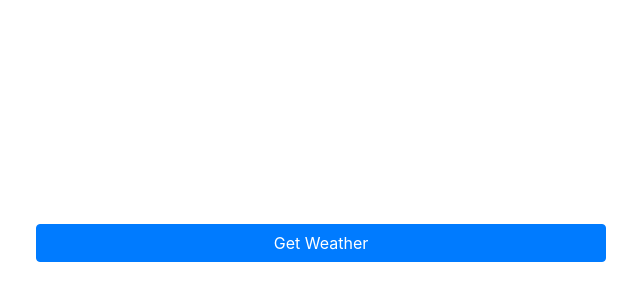
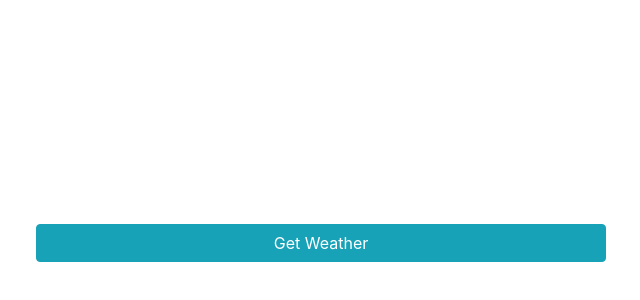
Before and after one commit to brandonbrown4792/weather-checker, a React (Create React App) app: page / in a window 1280 px wide. Shown: the part 4-304 px from the top of the page, without its empty margins (319-959 px from the left). Built offline with nearby package versions, Linux system fonts and the light colour scheme.

Commit message:
Added temperature slider and some styling

```diff
--- a/src/components/HomePage.js
+++ b/src/components/HomePage.js
@@ -22,8 +22,10 @@ export function HomePage() {
             });
     }
 
-    return <Container style={{ maxWidth: '600px' }}>
-        <Button style={{ marginTop: '40%' }} onClick={getWeather} block>Get Weather</Button>
+    console.log(weatherInfo)
+
+    return <Container className='weather-container'>
+        <Button className='get-weather-button' variant='info' onClick={getWeather} block>Get Weather</Button>
         {weatherInfo.data && <WeatherInfo data={weatherInfo.data} />}
     </Container>
 }
--- a/src/components/WeatherInfo.js
+++ b/src/components/WeatherInfo.js
@@ -1,18 +1,36 @@
 import React, { useEffect, useState } from 'react';
-import { Card, Row, Col } from 'react-bootstrap';
+import { Card, Row, Col, ToggleButtonGroup, ToggleButton } from 'react-bootstrap';
 
 export function WeatherInfo({ data }) {
-    const tempScales = {
-        Fahrenheit: 'F',
-        Celcius: 'C'
-    }
-
     const [formattedWeatherData, setFormattedWeatherData] = useState(null)
     const [tempScale, setTempScale] = useState('F');
 
     useEffect(() => {
+        const tempScales = {
+            Fahrenheit: 'F',
+            Celcius: 'C'
+        }
+
+        function convertTemp(K, scale) {
+            if (scale === tempScales.Celcius) {
+                return `${Math.round(K - 273.15)}°`;
+            } else {
+                return `${Math.round((K - 273.15) * 9 / 5 + 32)}°`;
+            }
+        }
+
+        function titleCase(str) {
+            let splitStr = str.split(' ');
+            return splitStr.map(word => word[0].toUpperCase() + word.slice(1)).join(' ');
+        }
+
+        function calculateWindDirection(degree) {
+            let value = Math.floor(degree / 45 + 0.5);
+            let directions = ["North", "North East", "East", "South East", "South", "South West", "West", "North West"];
+            return directions[value % 8];
+        }
+
         setFormattedWeatherData({
-            ...formattedWeatherData,
             cityName: data.name,
             main: {
                 feels_like: convertTemp(data.main.feels_like, tempScale),
@@ -27,26 +45,7 @@ export function WeatherInfo({ data }) {
                 direction: calculateWindDirection(data.wind.deg)
             }
         })
-    }, [])
-
-    function convertTemp(K, scale) {
-        if (scale === tempScales.Celcius) {
-            return `${Math.round(K - 273.15)}°`;
-        } else {
-            return `${Math.round((K - 273.15) * 9 / 5 + 32)}°`;
-        }
-    }
-
-    function titleCase(str) {
-        let splitStr = str.split(' ');
-        return splitStr.map(word => word[0].toUpperCase() + word.slice(1)).join(' ');
-    }
-
-    function calculateWindDirection(degree) {
-        let value = Math.floor(degree / 45 + 0.5);
-        let directions = ["North", "North East", "East", "South East", "South", "South West", "West", "North West"];
-        return directions[value % 8];
-    }
+    }, [tempScale, data])
 
     return (
         <>
@@ -72,12 +71,16 @@ export function WeatherInfo({ data }) {
                             <div>Low: {formattedWeatherData.main.temp_min}</div>
                         </Col>
                     </Row>
-                    <Row>
+                    <Row className='mb-2'>
                         <Col>
                             <div>Wind: {formattedWeatherData.wind.speed} {formattedWeatherData.wind.direction}</div>
                             <div>Humidity: {formattedWeatherData.main.humidity}</div>
                         </Col>
                     </Row>
+                    <ToggleButtonGroup type="radio" name="options" defaultValue={'F'} onChange={(val) => setTempScale(val)}>
+                        <ToggleButton variant='info' value={'F'}>°F</ToggleButton>
+                        <ToggleButton variant='info' value={'C'}>°C</ToggleButton>
+                    </ToggleButtonGroup>
                 </Card.Body>
             </Card>}
         </>
--- a/src/stylesheets/App.css
+++ b/src/stylesheets/App.css
@@ -37,6 +37,14 @@
   }
 }
 
+.weather-container {
+  max-width: 600px;
+}
+
+.get-weather-button {
+  margin-top: 40%;
+}
+
 .centered-text {
   text-align: center;
 }
```
Also changed, not shown: 1 other file (tests, documents, lock files or other folders).
